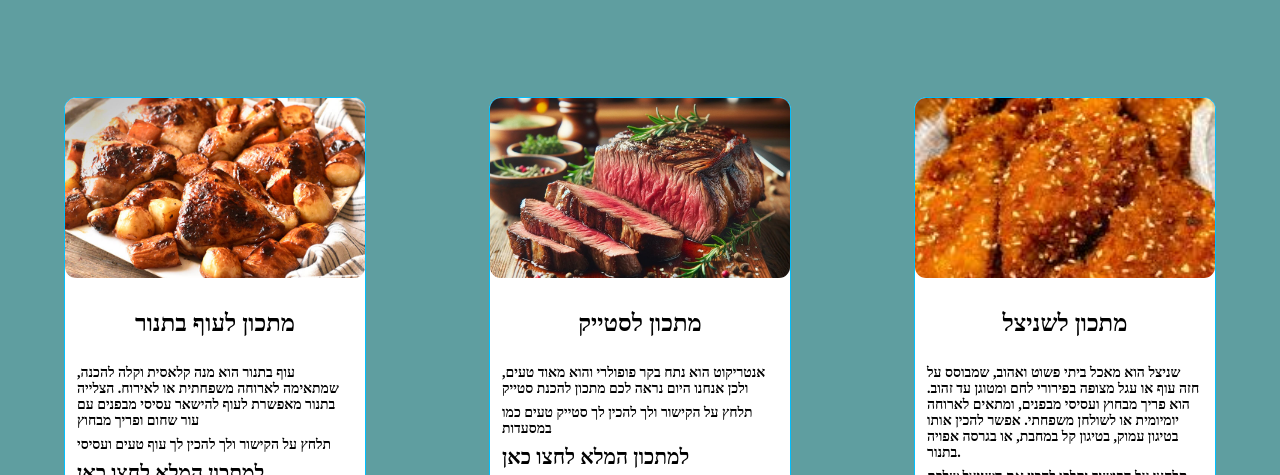
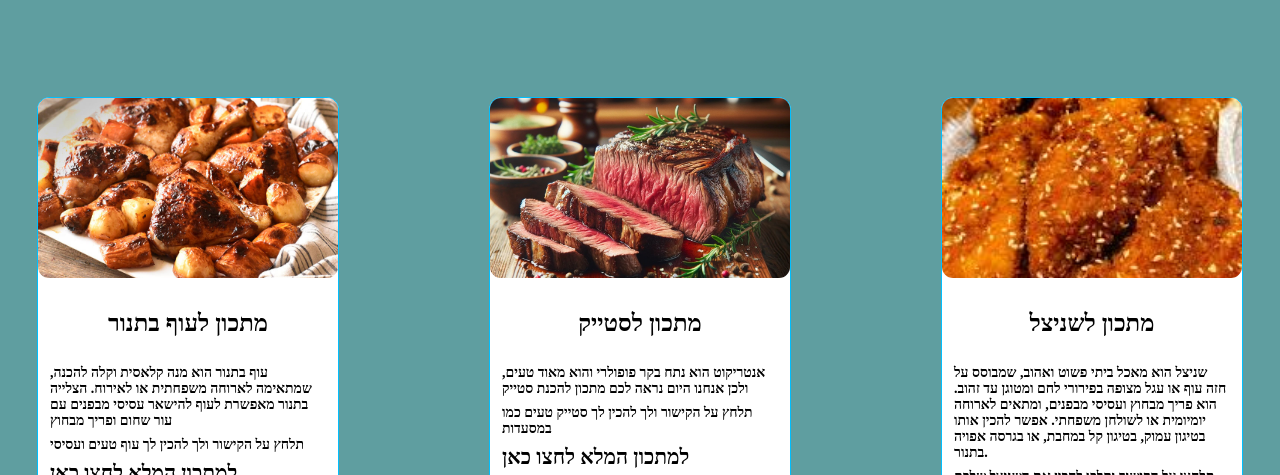
Before and after one commit to orenbokser-blip/my-site, a plain HTML site: page index.html in a window 1280 px wide. Shown: the part 303-778 px from the top of the page. Drawn offline with Linux system fonts and the light colour scheme.

Commit message:
TASK#2.Project

```diff
--- a/style.css
+++ b/style.css
@@ -145,13 +145,20 @@ footer {
     background: white;
     transition: 0.3s ease;
 }
-
+.card_wrap {
+    gap: 150px;
+}
     .card:hover {
         transform: translateY(-10px) scale(1.2);
     }
 
 .container {
-    justify-content: center;
+    width: 90%;
+    max-width: 1500px;
+    margin: 0 auto;
+    display: flex;
+    flex-direction: column;
+    align-items: center;
 }
 
 .card img {
```
